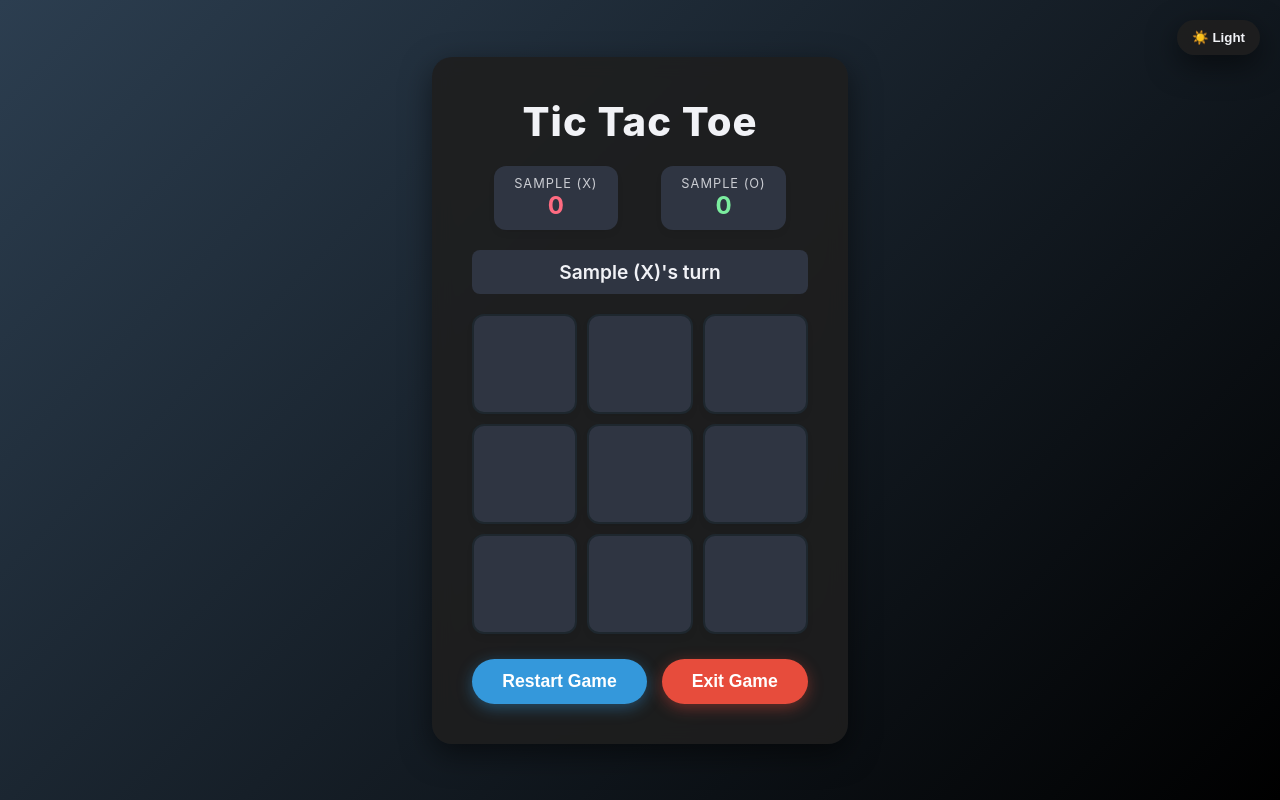
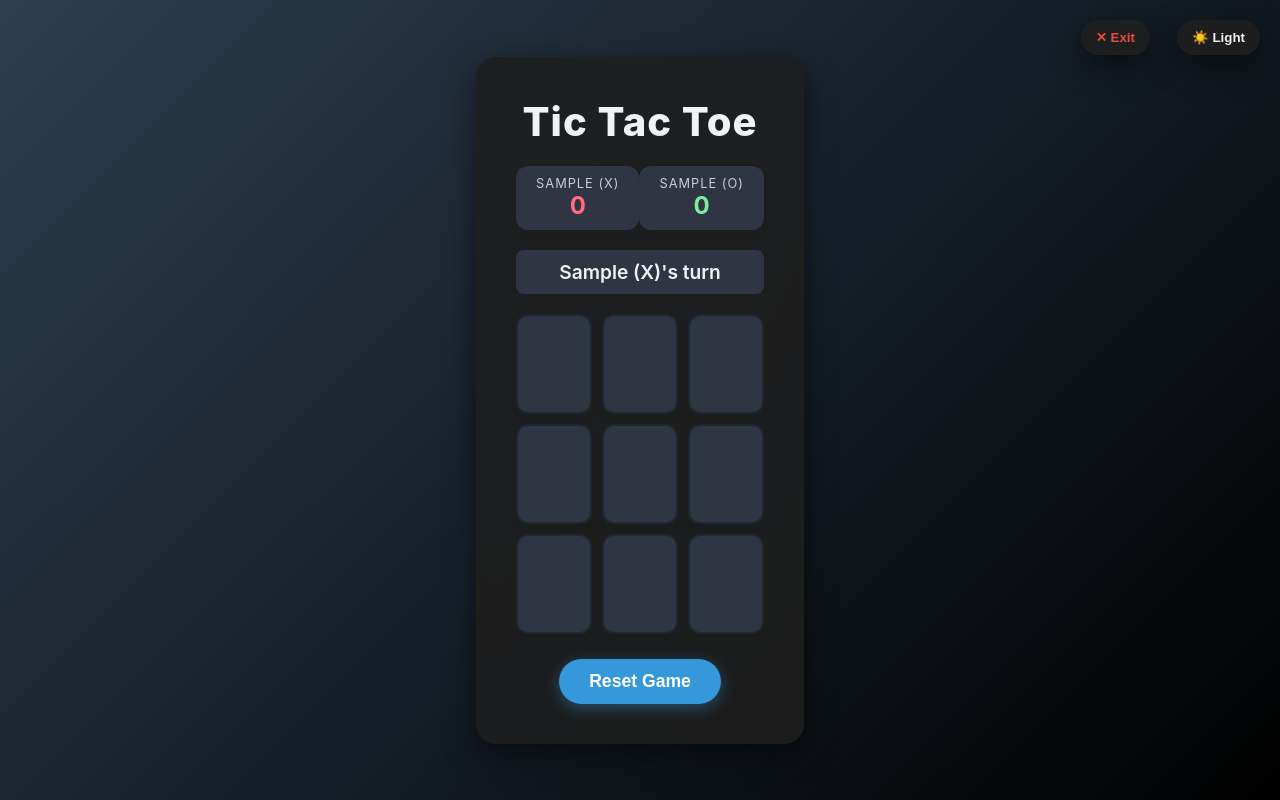
Before and after one commit to raja123singh/tic-tac-toe, a React app: page / in a window 1280 px wide. Both pictures are taken after typing "Sample", "Sample" into the empty fields and a click on the button "Start Game". Built offline with nearby package versions, Linux system fonts and the light colour scheme; the HTML template or start-up script is replaced by a standard one.

Commit message:
style: refine UI and update game reset logic
- Moved 'Exit Game' button to top-right corner with modern icon styling.
- Renamed 'Restart Game' to 'Reset Game'.
- Ensured 'Reset Game' retains player names while 'Exit Game' resets all state.

```diff
--- a/src/App.jsx
+++ b/src/App.jsx
@@ -89,6 +89,16 @@ function App() {
 
   return (
     <div className="app-container">
+      {gameStarted && (
+        <button
+          className="exit-top-button"
+          onClick={handleExitGame}
+          aria-label="Exit Game"
+          title="Exit Game"
+        >
+          ✕ Exit
+        </button>
+      )}
       <button
         className="theme-toggle"
         onClick={() => setIsDarkMode(!isDarkMode)}
@@ -123,10 +133,7 @@ function App() {
 
             <div className="action-buttons">
               <button className="reset-button" onClick={resetGame}>
-                Restart Game
-              </button>
-              <button className="exit-button" onClick={handleExitGame}>
-                Exit Game
+                Reset Game
               </button>
             </div>
           </>
--- a/src/styles.css
+++ b/src/styles.css
@@ -208,23 +208,28 @@ body {
   margin-top: 10px;
 }
 
-.exit-button {
+.exit-top-button {
+  position: absolute;
+  top: 20px;
+  right: 130px;
+  background: var(--card-bg);
+  color: #e74c3c;
+  border: none;
+  padding: 10px 15px;
+  border-radius: 20px;
+  cursor: pointer;
+  font-weight: 600;
+  box-shadow: var(--shadow);
+  transition: transform 0.2s, background 0.3s, color 0.3s;
+  display: flex;
+  align-items: center;
+  gap: 5px;
+}
+
+.exit-top-button:hover {
+  transform: scale(1.05);
   background: #e74c3c;
   color: white;
-  border: none;
-  padding: 12px 30px;
-  font-size: 1.1rem;
-  font-weight: bold;
-  border-radius: 25px;
-  cursor: pointer;
-  transition: all 0.3s;
-  box-shadow: 0 4px 15px rgba(231, 76, 60, 0.4);
-}
-
-.exit-button:hover {
-  background: #c0392b;
-  transform: translateY(-2px);
-  box-shadow: 0 6px 20px rgba(231, 76, 60, 0.6);
 }
 
 .setup-container {
```
